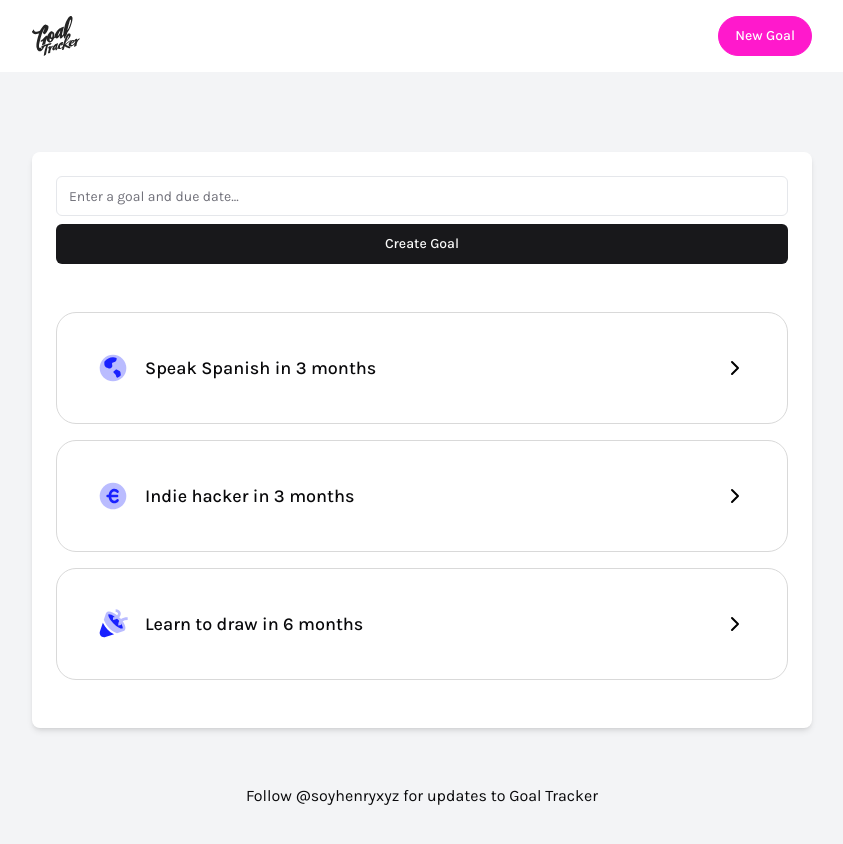
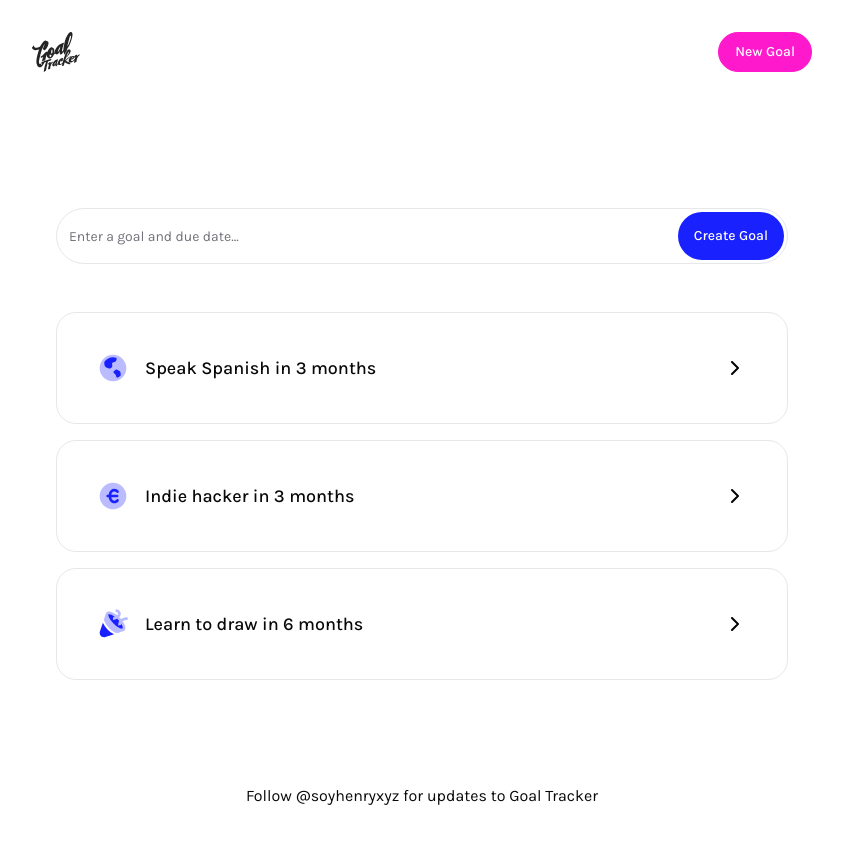
Before and after one commit to iamhenry/goaltrackerapp, a Next.js app: page / in a window 1280 px wide. Shown: the top 844 px of the page, without its empty margins (218-1061 px from the left). Built offline with nearby package versions, Linux system fonts and the light colour scheme.

Commit message:
updated bg color to white, remove container shadow, consolidated input field and button

```diff
--- a/app/components/Header.tsx
+++ b/app/components/Header.tsx
@@ -9,7 +9,7 @@ export function Header() {
   const [isModalOpen, setIsModalOpen] = useState(false);
 
   return (
-    <header className="flex justify-center items-center py-4 px-6 bg-white shadow-sm">
+    <header className="flex justify-center items-center py-8 px-6 bg-white">
       <div className="w-[780px] flex justify-between items-center">
         <div className="flex items-center">
           <svg
--- a/app/components/TodoGenerator.tsx
+++ b/app/components/TodoGenerator.tsx
@@ -68,16 +68,22 @@ const TodoGenerator: React.FC<TodoGeneratorProps> = ({ onNewTasks }) => {
 
   return (
     <form onSubmit={handleSubmit} className="flex flex-col gap-2 mb-12">
+      <div className="relative w-full">
         <Input
           value={goal}
           onChange={(e) => setGoal(e.target.value)}
           placeholder="Enter a goal and due date..."
           disabled={isGenerating}
-        className="w-full border border-gray-200 rounded-md"
+          className="w-full border border-gray-200 rounded-full pr-32 h-14"
         />
-      <Button type="submit" disabled={isGenerating} className="w-full">
+        <Button
+          type="submit"
+          disabled={isGenerating}
+          className="absolute right-1 top-1 bottom-1 rounded-full h-12 px-4 bg-[#1921FF] hover:bg-[#1921FF]/90 text-white"
+        >
           {isGenerating ? "Generating..." : "Create Goal"}
         </Button>
+      </div>
     </form>
   );
 };
--- a/app/page.tsx
+++ b/app/page.tsx
@@ -252,8 +252,8 @@ export default function Home() {
   }
 
   return (
-    <div className="flex flex-col pt-20 bg-gray-100 min-h-screen">
-      <div className="w-[780px] bg-white rounded-lg shadow-md p-6 mx-auto">
+    <div className="flex flex-col pt-20 bg-white min-h-screen">
+      <div className="w-[780px] bg-white rounded-lg p-6 mx-auto">
         {userState.tasks.length > 0 && (
           <>
             <div className="flex justify-between items-center mb-6">
@@ -324,7 +324,7 @@ export default function Home() {
                 <Button
                   key={goal}
                   variant="outline"
-                  className="flex justify-between items-center p-10 h-28 text-left text-lg font-medium bg-white border border-[#D9D9D9] rounded-[20px] hover:bg-gray-50 transition-colors"
+                  className="flex justify-between items-center p-10 h-28 text-left text-lg font-medium bg-white border border-[#e5e7eb] rounded-[20px] hover:bg-gray-50 transition-colors"
                   onClick={() => handleGoalSubmit(goal)}
                   disabled={loadingGoal !== null}
                 >
```
Lines whose indentation alone changed are shown as unchanged.
